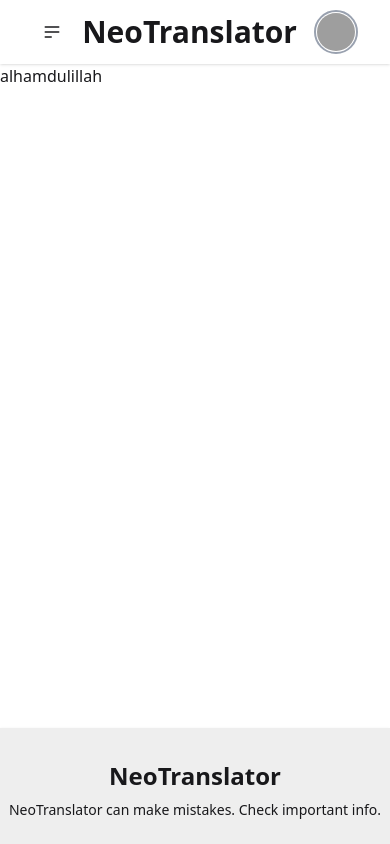
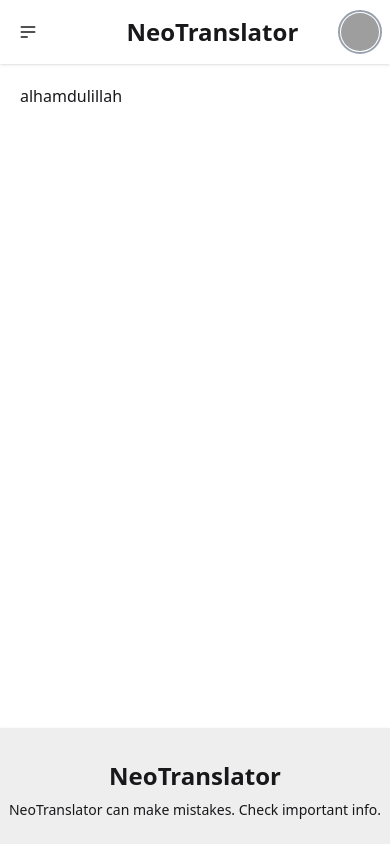
Before and after one commit to md-abu-naim/NeoTranslator-Client, a React (Vite) app: page / in a window 390 px wide. Built offline with nearby package versions, Linux system fonts and the light colour scheme; grey boxes are pictures that could not be loaded.

Commit message:
navber footer sidebar make responsive

```diff
--- a/src/Components/Sidebar.jsx
+++ b/src/Components/Sidebar.jsx
@@ -13,7 +13,7 @@
             </div>
             <div className="drawer-side">
                 <label htmlFor="my-drawer" aria-label="close sidebar" className="drawer-overlay"></label>
-                <ul className="menu bg-base-200 text-base-content min-h-full w-80 p-4">
+                <ul className="menu bg-amber-200 text-base-content min-h-full w-80 p-4">
                     {/* Sidebar content here */}
                     <div className="flex items-center justify-between">
                         <Link to='/' className="btn btn-ghost text-2xl font-extrabold">NeoTranslator</Link>
--- a/src/Pages/Home/Navber.jsx
+++ b/src/Pages/Home/Navber.jsx
@@ -3,10 +3,10 @@
 
 const Navber = () => {
     return (
-        <div className="navbar bg-base-100 shadow-sm px-8">
+        <div className="navbar bg-base-100 shadow-sm md:px-8">
             <Sidebar />
             <div className="navbar-center">
-                <Link to='/' className="btn btn-ghost text-3xl font-extrabold">NeoTranslator</Link>
+                <Link to='/' className="btn btn-ghost md:text-3xl mr-4 lg:mr-44 text-2xl font-extrabold">NeoTranslator</Link>
             </div>
             <div className="navbar-end">
                 <div className="dropdown dropdown-end rounded-full border-2 border-gray-400">
--- a/src/Root/Root.jsx
+++ b/src/Root/Root.jsx
@@ -6,7 +6,7 @@
     return (
         <div>
             <Navber />
-            <div className='min-h-[calc(100vh-180px)]'>
+            <div className='min-h-[calc(100vh-180px)] p-5 md:p-8'>
                 <Outlet />
             </div>
             <Footer />
```
